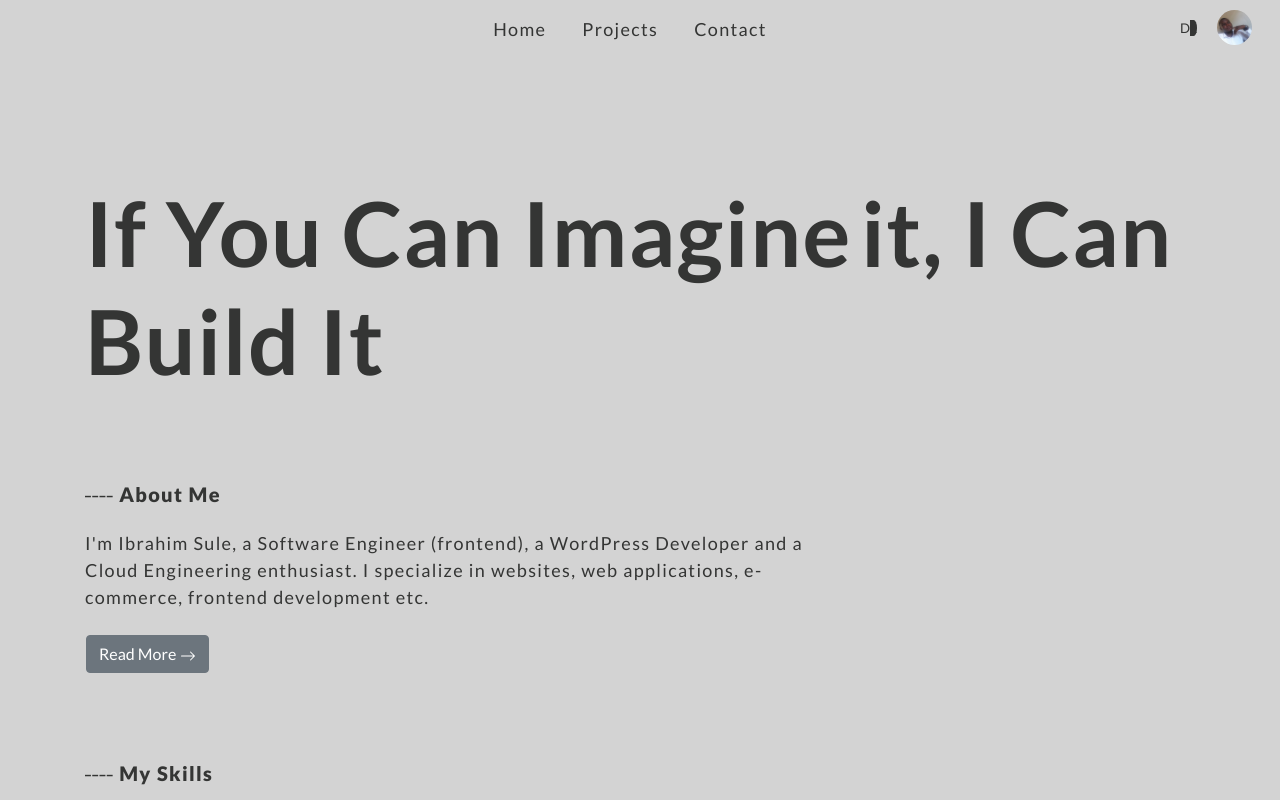
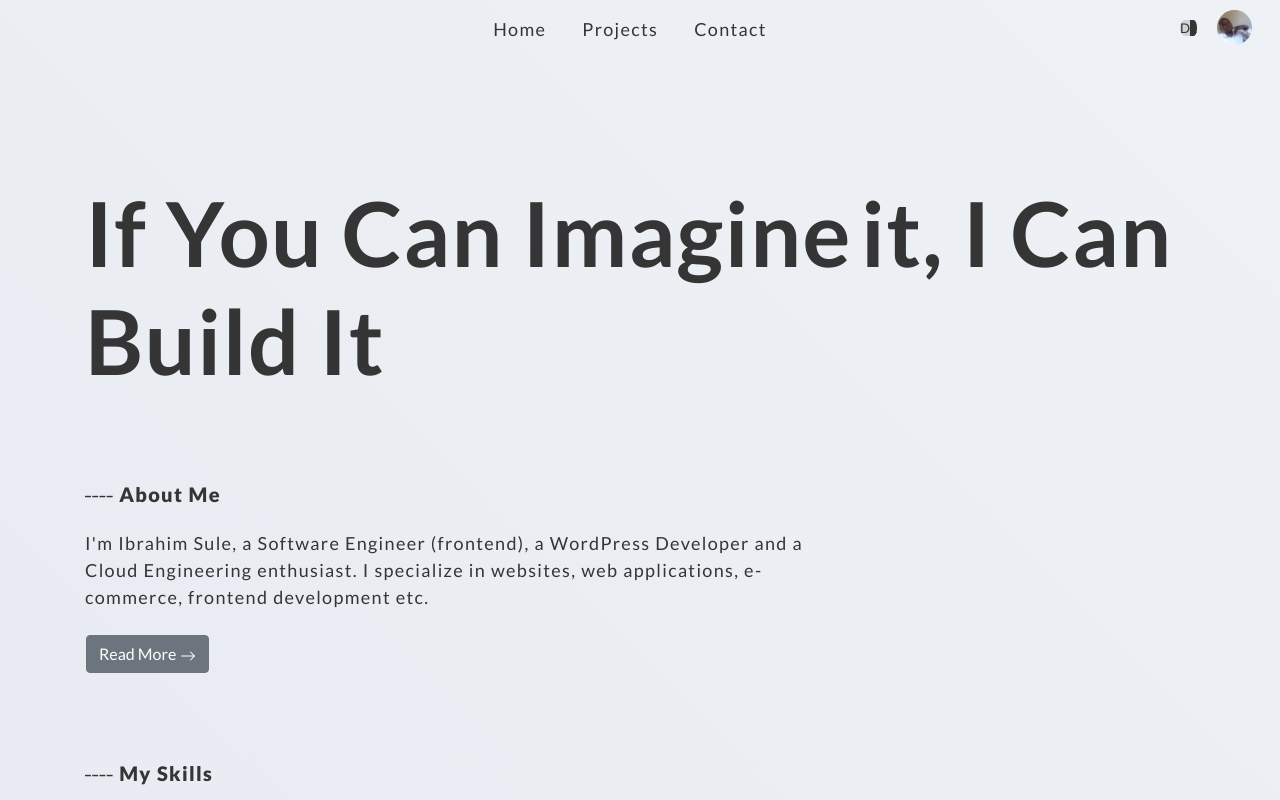
Before and after one commit to ibraheemosule/portfolio-v2, a React (Create React App) app: page / in a window 1280 px wide. Shown: the top 800 px of the page. Built offline with nearby package versions, Linux system fonts and the light colour scheme.

Commit message:
changed the background color in light mode

```diff
--- a/src/App.js
+++ b/src/App.js
@@ -13,7 +13,9 @@ function App() {
     <div
       className="App"
       style={{
-        backgroundColor: darkMode ? "#343534" : "rgb(211, 211, 211)",
+        backgroundImage: darkMode
+          ? "linear-gradient(to top, #343534 0%, #343534 100%)"
+          : "linear-gradient(45deg, #ffffff 0%, #e6e9f0 30%, #eef1f5 100%)",
         color: darkMode ? "rgb(211, 211, 211)" : "#343534",
       }}
     >
@@ -33,13 +35,9 @@ function App() {
             )}
           />
           <Layout>
-            <Route path="/AllProjects"
-            render={(props) => (
-              <AllProjects
-              {...props}
-              darkMode={darkMode}
-              />
-            )}
+            <Route
+              path="/AllProjects"
+              render={(props) => <AllProjects {...props} darkMode={darkMode} />}
             />
           </Layout>
         </Switch>
```
